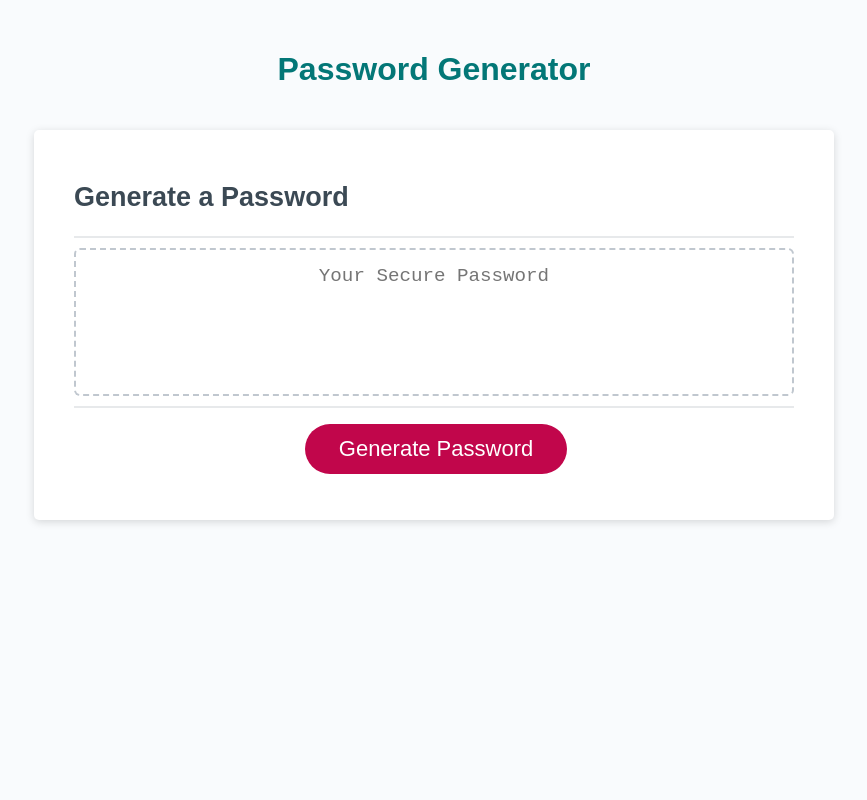
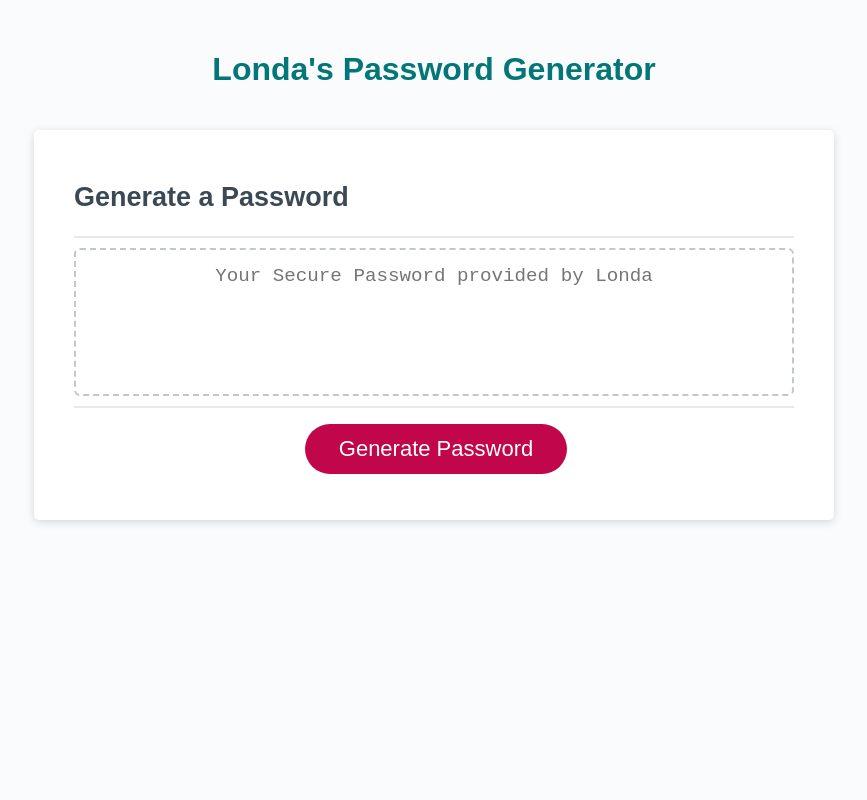
Before and after one commit to LondaNH/Londa-pw-gen, a plain HTML site: page index.html in a window 1280 px wide. Shown: the top 800 px of the page, without its empty margins (206-1073 px from the left). Drawn offline with Linux system fonts and the light colour scheme.

Commit message:
updated custom text in html

```diff
--- a/index.html
+++ b/index.html
@@ -10,7 +10,7 @@
   <body>
     <div class="wrapper">
       <header>
-        <h1>Password Generator</h1>
+        <h1>Londa's Password Generator</h1>
       </header>
       <div class="card">
         <div class="card-header">
@@ -20,7 +20,7 @@
           <textarea
             readonly
             id="password"
-            placeholder="Your Secure Password"
+            placeholder="Your Secure Password provided by Londa"
             aria-label="Generated Password"
           ></textarea>
         </div>
```
